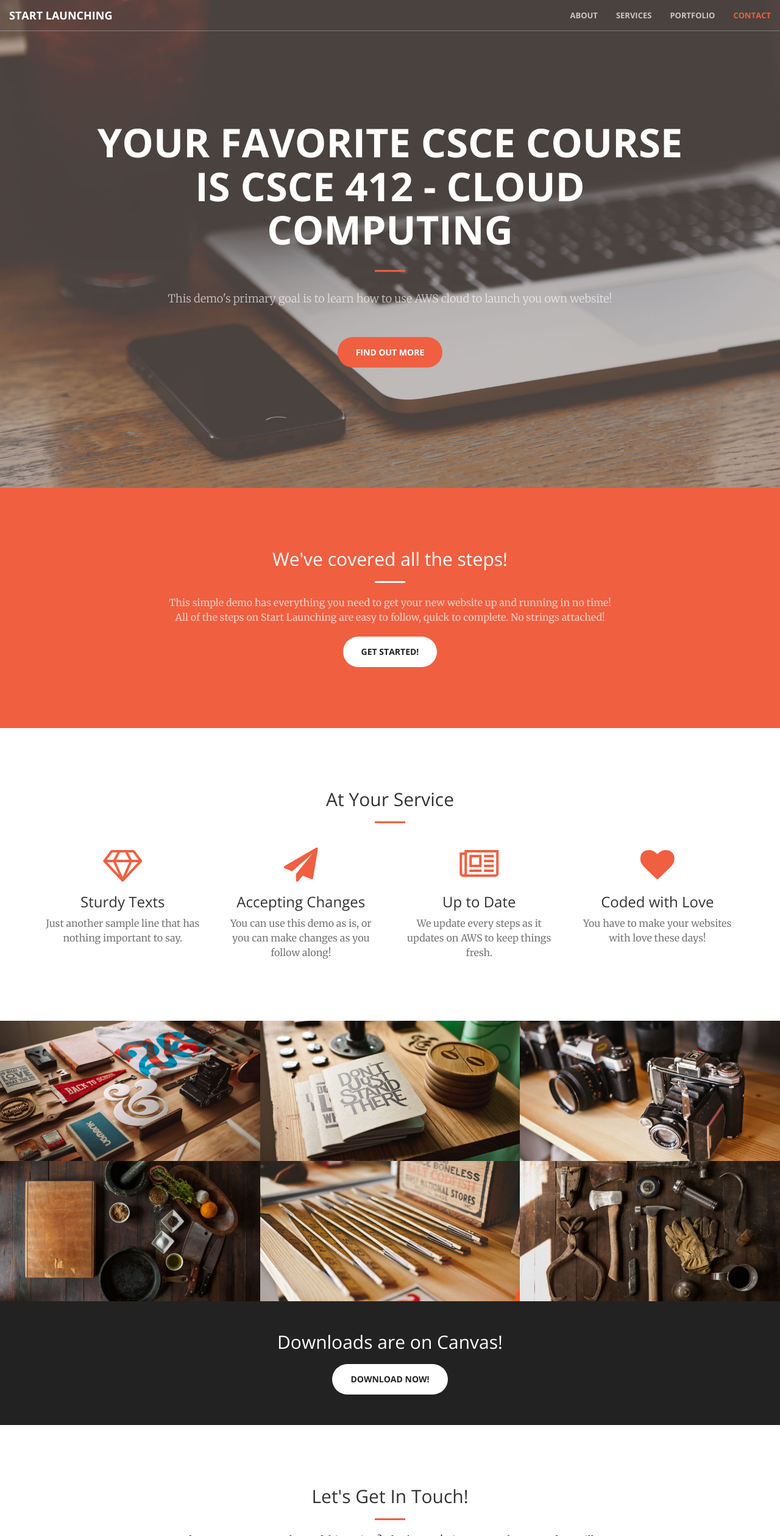
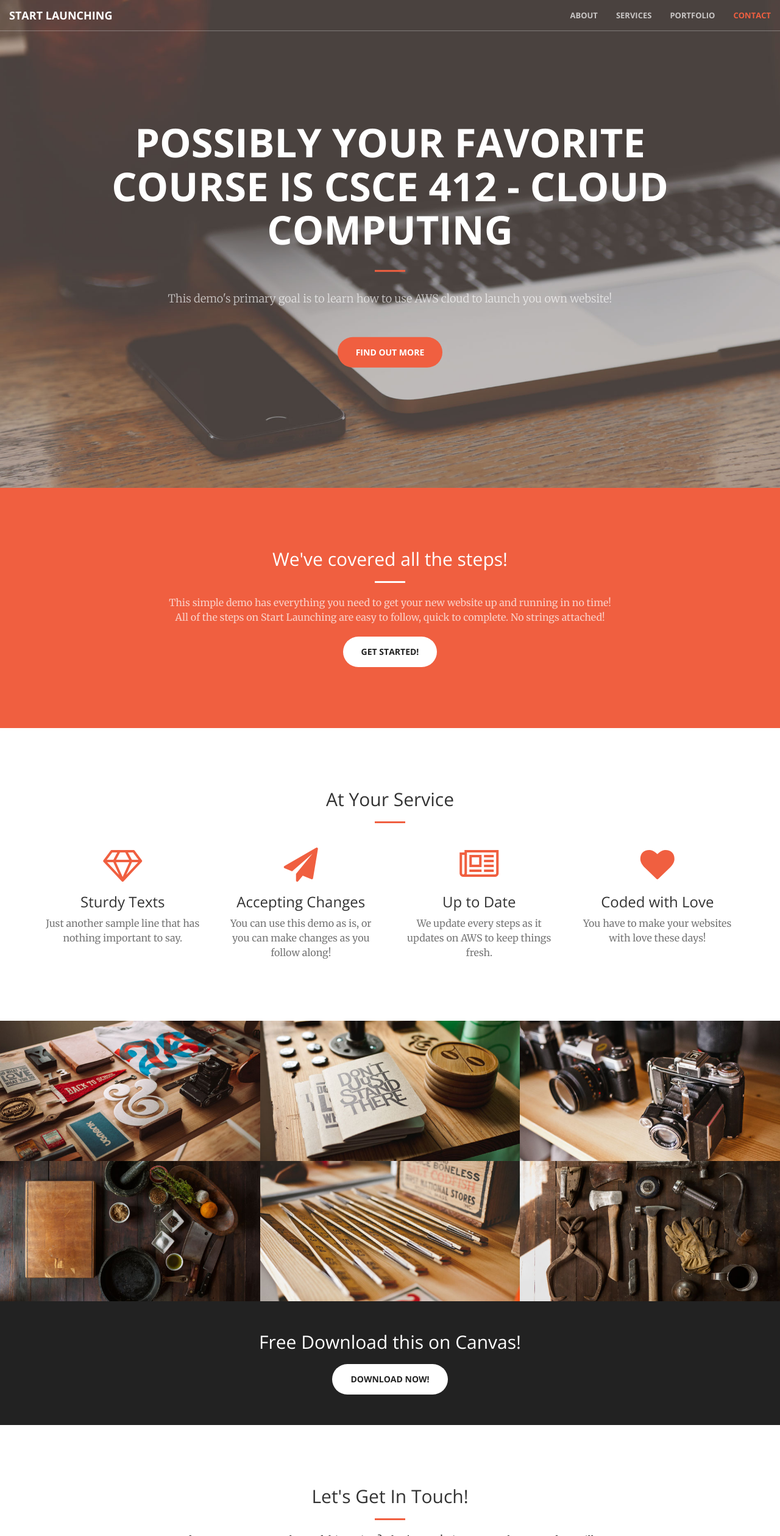
Before and after one commit to Amandine21/Website, a plain HTML site: page index.html in a window 1280 px wide. Shown: the top 2519 px of the page at 61% size. Drawn offline with nearby package versions, Linux system fonts and the light colour scheme.

Commit message:
Add files via upload
The great reset!

```diff
--- a/index.html
+++ b/index.html
@@ -74,7 +74,7 @@
     <header>
         <div class="header-content">
             <div class="header-content-inner">
-                <h1>Your Favorite CSCE Course is CSCE 412 - Cloud Computing</h1>
+                <h1>Possibly Your Favorite Course is CSCE 412 - Cloud Computing</h1>
                 <hr>
                 <p>This demo's primary goal is to learn how to use AWS cloud to launch you own website!</p>
                 <a href="#about" class="btn btn-primary btn-xl page-scroll">Find Out More</a>
@@ -238,7 +238,7 @@
     <aside class="bg-dark">
         <div class="container text-center">
             <div class="call-to-action">
-                <h2> Downloads are on Canvas!</h2>
+                <h2>Free Download this on Canvas!</h2>
                 <a href="#" class="btn btn-default btn-xl wow tada">Download Now!</a>
             </div>
         </div>
```
Also changed, not shown: 1 other file.
